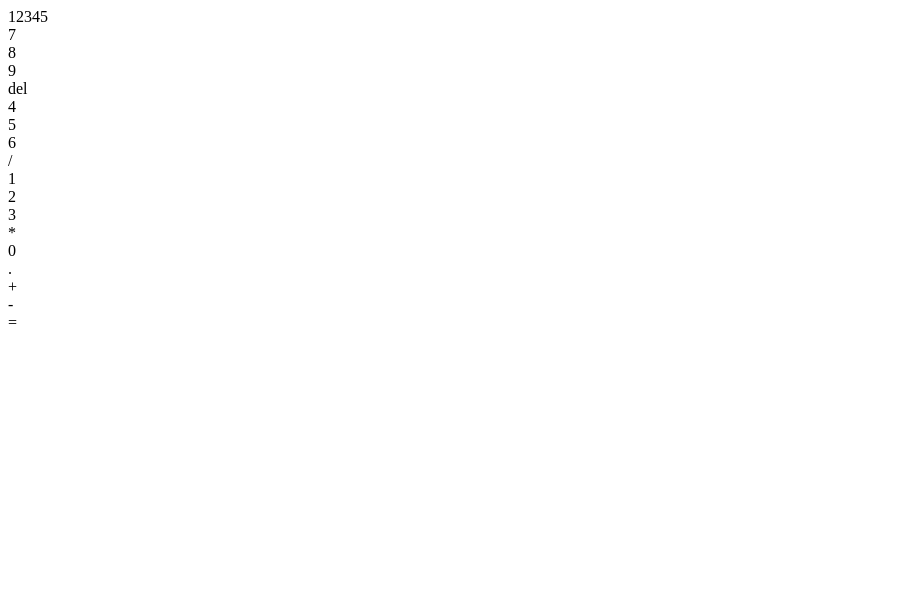
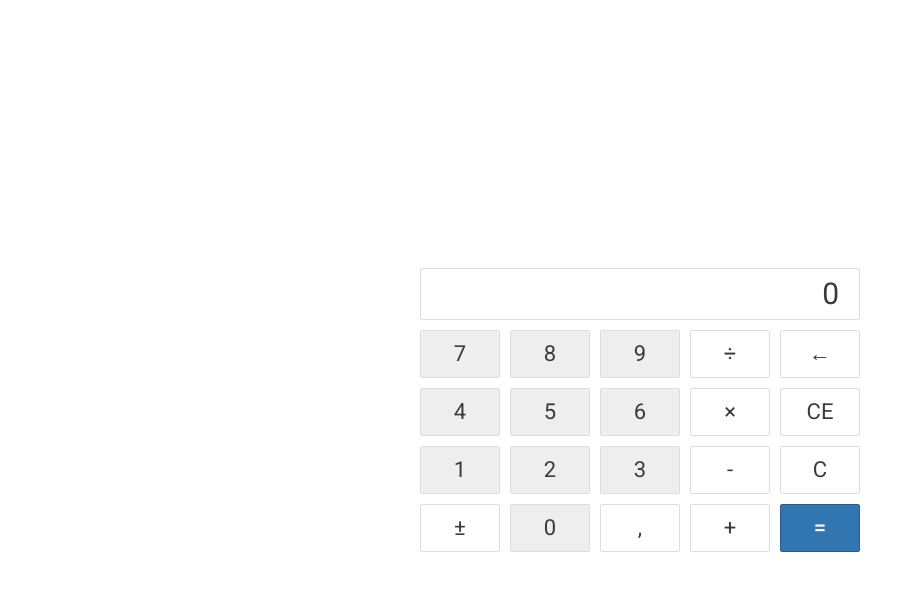
Before and after one commit to AlexeySachevichik/Homework-Calculator, a plain HTML site: page index.html in a window 1280 px wide. Shown: the whole page, without its empty margins (0-915 px from the left). Drawn offline with Linux system fonts and the light colour scheme.

Commit message:
end layout

```diff
--- a/index.html
+++ b/index.html
@@ -3,6 +3,7 @@
 <head>
     <title>Калькулятор</title>
     <link rel="stylesheet" type="text/css" href="css/main.min.css">
+    <link href="https://fonts.googleapis.com/css?family=Roboto:400,500" rel="stylesheet">
 </head>
 <body>
 
@@ -10,30 +11,71 @@
 
 <div class="wrapper">
     <div class="content">
-        <div id="display">12345</div>
+        <div id="status"></div>
+        <div id="display"></div>
         <div class="btn-group">
-            <div id="n7" class="btn">7</div>
-            <div id="n8" class="btn">8</div>
-            <div id="n9" class="btn">9</div>
-            <div id="del" class="btn">del</div>
-            <div id="n4" class="btn">4</div>
-            <div id="n5" class="btn">5</div>
-            <div id="n6" class="btn">6</div>
-            <div id="div" class="btn">/</div>
-            <div id="n1" class="btn">1</div>
-            <div id="n2" class="btn">2</div>
-            <div id="n3" class="btn">3</div>
-            <div id="mul" class="btn">*</div>
-            <div id="n0" class="btn">0</div>
-            <div id="dot" class="btn">.</div>
-            <div id="plus" class="btn">+</div>
-            <div id="minus" class="btn">-</div>
-            <div id="equally" class="btn">=</div>
+            <div class="row">
+                <div class="bg-numbers">
+                    <div class="row">
+                        <div id="n7" class="btn" title="Семь">7</div>
+                        <div id="n8" class="btn" title="Восемь">8</div>
+                        <div id="n9" class="btn" title="Девять">9</div>
+                    </div>
+                    <div class="row">
+                        <div id="n4" class="btn" title="Четыре">4</div>
+                        <div id="n5" class="btn" title="Пять">5</div>
+                        <div id="n6" class="btn" title="Шесть">6</div>
+                    </div>
+                    <div class="row">
+                        <div id="n1" class="btn" title="Один">1</div>
+                        <div id="n2" class="btn" title="Два">2</div>
+                        <div id="n3" class="btn" title="Три">3</div>
+                    </div>
+                    <div class="row">
+                        <div id="inv" class="btn none" title="Противоположный знак">&#177;</div>
+                        <div id="n0" class="btn" title="Нуль">0</div>
+                        <div id="dot" class="btn none" title="Десятичный разделитель">,</div>
+                    </div>
+                </div>
+                <div class="bg-arithmetic">
+                    <div class="row">
+                        <div id="div" class="btn" title="Деление">&#247;</div>
+                    </div>
+                    <div class="row">
+                        <div id="mul" class="btn" title="Умножение">&#215;</div>
+                    </div>
+                    <div class="row">
+                        <div id="minus" class="btn" title="Вычитание">-</div>
+                    </div>
+                    <div class="row">
+                        <div id="plus" class="btn" title="Сложение">+</div>
+                    </div>
+                </div>
+                <div class="bg-control">
+                    <div class="row">
+                        <div id="del" class="btn" title="Удалить последний символ">&#8592;</div>
+                    </div>
+                    <div class="row">
+                        <div id="ce" class="btn" title="Сброс последнего числа">CE</div>
+                    </div>
+                    <div class="row">
+                        <div id="c" class="btn" title="Сброс операции / Очистка">C</div>
+                    </div>
+                    <div class="row">
+                        <div id="equally" class="btn" title="Получить результат">=</div>
+                    </div>
+                </div>
+
+
+
+            </div>
+
+
         </div>
     </div>
 </div>
 
 
-<script type="text/javascript" src="js/main.min.js"></script>
+<script type="text/javascript" src="js/main.js"></script>
 </body>
 </html>
--- a/js/main.js
+++ b/js/main.js
@@ -0,0 +1,199 @@
+var view = {
+
+    display: {
+        item: document.getElementById('display'),
+
+        refresh: function(){ // Выводим текущее значение
+            view.display.item.innerHTML = model.calculator.current;
+        },
+    },
+
+    status: {
+        item: document.getElementById('status'),
+
+        show: function(message){
+            view.status.item.innerHTML = message;
+        },
+
+        clear: function(){
+            view.status.item.innerHTML = '';
+        },
+    },
+
+    numbers: {
+        n1: document.getElementById('n1'),
+        n2: document.getElementById('n2'),
+        n3: document.getElementById('n3'),
+        n4: document.getElementById('n4'),
+        n5: document.getElementById('n5'),
+        n6: document.getElementById('n6'),
+        n7: document.getElementById('n7'),
+        n8: document.getElementById('n8'),
+        n9: document.getElementById('n9'),
+        n0: document.getElementById('n0'),
+
+        inv: document.getElementById('inv'),
+        dot: document.getElementById('dot'),
+    },
+
+    control: {
+        delete: document.getElementById('del'),
+        pop: document.getElementById('ce'),
+        clear: document.getElementById('c'),
+        equally: document.getElementById('equally'),
+    },
+};
+
+
+
+
+
+var model = {
+    display: {
+        clear: function(){
+            model.calculator.current = 0;
+            model.calculator.memomy = 0;
+
+            view.display.refresh();         // Обновляем дисплей
+            view.status.clear();            // Очищаем статус
+        },
+    },
+
+    calculator: {
+
+        current: 0,
+        memomy: 0,
+        limit: 15,
+
+        // currentStr: '',
+        // currentArr: [],
+
+        length: function(){
+            return (model.calculator.current + '').replace('.', '').replace('-', '').length;
+        },
+
+
+        push: function(i){
+            if( model.calculator.length() < model.calculator.limit ){
+
+                if( model.calculator.current === 0 ){
+                    model.calculator.current = i;
+                    view.display.refresh();         // Обновляем дисплей
+                    view.status.clear();            // Очищаем статус
+                }
+                else {
+                    model.calculator.current = +( '' + model.calculator.current + '' + i );
+                    view.display.refresh();         // Обновляем дисплей
+                    view.status.clear();            // Очищаем статус
+                };
+            }
+            else {
+                view.status.show("Ограничение колличества знаков");
+            };
+        },
+
+        pop: function(){
+            model.calculator.current = 0;
+
+            view.display.refresh();        // Обновляем дисплей
+            view.status.clear();           // Очищаем статус
+        },
+
+        delete: function(){
+
+            if( model.calculator.current !== 0 ){
+                var str = model.calculator.current + '';
+                str = str.slice(0, str.length - 1);
+
+                if( str == NaN || str == 0 || str == '' || str == '-' || str == undefined ){
+                    model.calculator.current = 0;
+                }
+                else{
+                    model.calculator.current = +str;
+                };
+
+                view.display.refresh();    // Обновляем дисплей
+                view.status.clear();       // Очищаем статус
+            }
+            else{
+                view.status.show("Очистка завершена");
+            };
+
+        },
+
+        inversion: function(){
+            if( model.calculator.current !== 0 ){
+                model.calculator.current = model.calculator.current * -1;
+                view.display.refresh();    // Обновляем дисплей
+                view.status.clear();       // Очищаем статус
+            }
+            else{
+                view.status.show("Нулю не может быть присвоен никакой знак");
+            };
+        },
+    },
+};
+
+
+
+var controller = {
+
+    numbers: {
+        push: function(e){
+            var i = +e.target.innerHTML;    // Получим значение с кнопки
+            model.calculator.push(i);       // Добавляем значение к текущему числу
+        },
+
+        inversion: function(){
+            model.calculator.inversion();   // Меняем знак на противоположный
+        },
+    },
+
+    control: {
+        delete: function(){
+            model.calculator.delete();     // Удаляем последний символ
+        },
+
+        clear: function(){
+            model.display.clear();      // Сброс значений
+        },
+    },
+};
+
+
+
+
+
+(function(){
+    var app = {
+        /**
+         * ИНИЦИАЛИЗАЦИЯ ПРИЛОЖЕНИЯ
+         */
+        init: function(){
+            model.display.clear();      // Сброс значений
+
+            this.event();
+        },
+        event: function(){
+
+            view.numbers.n1.addEventListener('click', function(e){ controller.numbers.push(e) } );
+            view.numbers.n2.addEventListener('click', function(e){ controller.numbers.push(e) } );
+            view.numbers.n3.addEventListener('click', function(e){ controller.numbers.push(e) } );
+            view.numbers.n4.addEventListener('click', function(e){ controller.numbers.push(e) } );
+            view.numbers.n5.addEventListener('click', function(e){ controller.numbers.push(e) } );
+            view.numbers.n6.addEventListener('click', function(e){ controller.numbers.push(e) } );
+            view.numbers.n7.addEventListener('click', function(e){ controller.numbers.push(e) } );
+            view.numbers.n8.addEventListener('click', function(e){ controller.numbers.push(e) } );
+            view.numbers.n9.addEventListener('click', function(e){ controller.numbers.push(e) } );
+            view.numbers.n0.addEventListener('click', function(e){ controller.numbers.push(e) } );
+
+            view.numbers.inv.addEventListener('click', controller.numbers.inversion );
+
+
+            view.control.clear.addEventListener('click', controller.control.clear );
+            view.control.delete.addEventListener('click', controller.control.delete );
+        },
+    };
+
+    app.init();
+})();
--- /dev/null
+++ b/scss/_reset.scss
@@ -0,0 +1,63 @@
+html, body, div, span, applet, object, iframe,
+h1, h2, h3, h4, h5, h6, p, blockquote, pre,
+a, abbr, acronym, address, big, cite, code,
+del, dfn, em, img, ins, kbd, q, s, samp,
+small, strike, strong, sub, sup, tt, var,
+b, u, i, center,
+dl, dt, dd, ol, ul, li,
+fieldset, form, label, legend,
+table, caption, tbody, tfoot, thead, tr, th, td,
+article, aside, canvas, details, embed,
+figure, figcaption, footer, header, hgroup,
+menu, nav, output, ruby, section, summary,
+time, mark, audio, video {
+    margin: 0;
+    padding: 0;
+    border: 0;
+    font-size: 100%;
+    font: inherit;
+    vertical-align: baseline;
+}
+/* HTML5 display-role reset for older browsers */
+article, aside, details, figcaption, figure,
+footer, header, hgroup, menu, nav, section {
+    display: block;
+}
+body {
+    line-height: 1;
+}
+ol, ul {
+    list-style: none;
+}
+blockquote, q {
+    quotes: none;
+}
+blockquote:before, blockquote:after,
+q:before, q:after {
+    content: '';
+    content: none;
+}
+table {
+    border-collapse: collapse;
+    border-spacing: 0;
+}
+.clearfix::after {
+    display: block;
+    content: "";
+    clear: both;
+}
+input, select, textarea, button {
+    outline: none;
+}
+html {
+  box-sizing: border-box;
+  -ms-overflow-style: scrollbar;
+}
+*,
+*::before,
+*::after {
+  box-sizing: border-box;
+}
+@-ms-viewport {
+    width: device-width;
+}
--- a/scss/main.scss
+++ b/scss/main.scss
@@ -0,0 +1,114 @@
+@import "reset";
+
+$font01: #3b3b3b;
+$border01: 1px solid #dddddd;
+
+$back01: #eeeeee;
+$back02: #ffffff;
+
+$animation: 0.2s;
+$radius: 2px;
+
+$acent01: #3276b1;
+$acent02: #285e8e;
+
+body {
+    font-family: 'Roboto', sans-serif;
+    font-size: 22px;
+    font-weight: 400;
+    color: $font01;
+}
+
+.wrapper {
+    position: fixed;
+    top: 0;
+    bottom: 0;
+    left: 0;
+    right: 0;
+    width: 100%;
+    height: 100%;
+    display: flex;
+    justify-content: center;
+    align-items: center;
+}
+
+.content {
+
+    #display {
+        height: 52px;
+        font-family: 'Roboto', sans-serif;
+        font-size: 30px;
+        font-weight: 400;
+        text-align: right;
+        border: $border01;
+        padding: 10px 20px;
+        margin: 5px;
+        border-radius: $radius;
+        transition-duration: $animation;
+    }
+
+    #status {
+        height: 15px;
+        padding: 0 20px;
+        margin: 5px;
+        text-align: right;
+        font-size: 15px;
+    }
+
+    .btn {
+        cursor: pointer;
+        width: 80px;
+        padding: 12px 0;
+        margin: 5px;
+        text-align: center;
+        border: $border01;
+        background: $back02;
+        transition-duration: $animation;
+        border-radius: $radius;
+    }
+
+    .btn-group {
+
+        .row { display: flex; }
+
+        .bg-numbers {
+            .btn {
+                background: $back01;
+
+                &.none {
+                    background: $back02;
+                }
+
+                &:hover {
+                    background: $back01 - 5;
+
+                    &.none {
+                        background: $back02 - 5;
+                    }
+                }
+            }
+        }
+
+        .bg-control,
+        .bg-arithmetic {
+            .btn {
+                background: $back02;
+
+                &:hover {
+                    background: $back02 - 5;
+                }
+            }
+        }
+
+        #equally {
+            background: $acent01;
+            border: 1px solid $acent02;
+            color: $back02;
+            font-weight: 500;
+
+            &:hover {
+                background: $acent01 - 10;
+            }
+        }
+    }
+}
```
Also changed, not shown: css/main.css, css/main.min.css, js/main.min.js.
